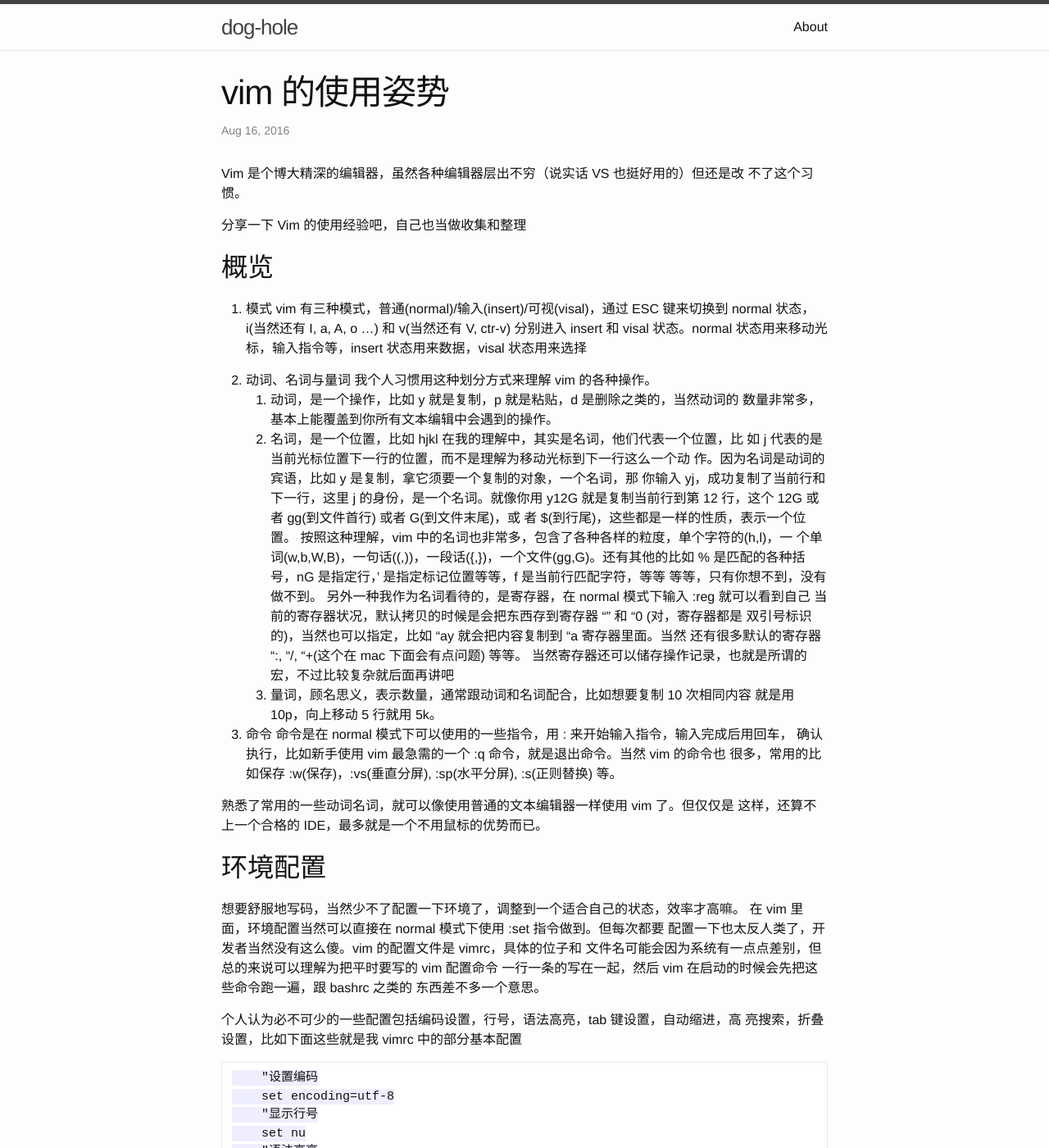
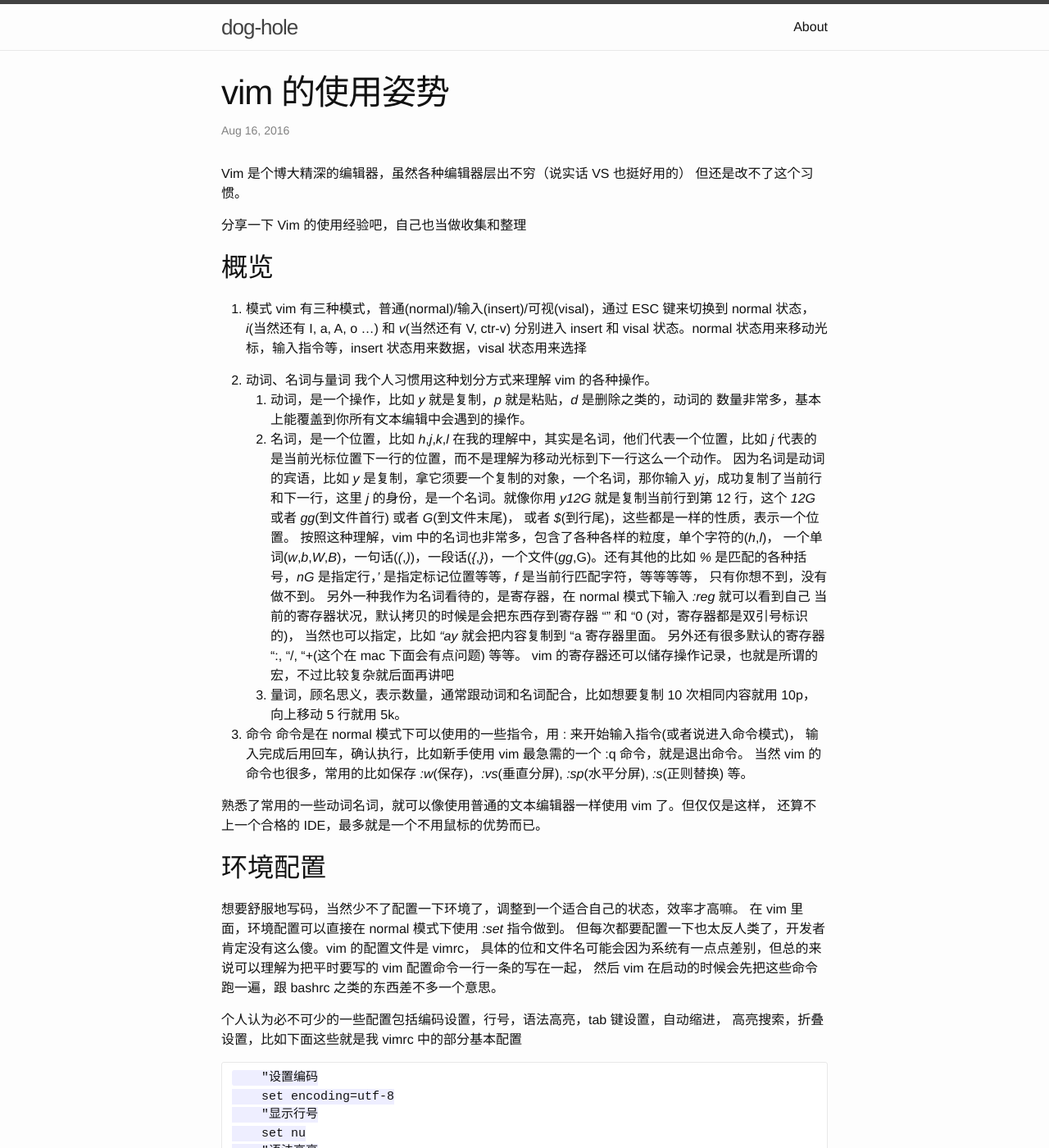
Before and after one commit to Crazydogs/Crazydogs.github.io, a Jekyll site: the page built from _posts/2016-8-16-vim-的使用姿势.markdown, in a window 1280 px wide and 1400 px high. Shown: the whole window at 82% size. Built offline with Jekyll 4.4.1, drawn with Linux system fonts in a browser that asks for light colours; some of the changed text lies outside the part shown.

Commit message:
格式调整

`````diff
--- a/_posts/2016-8-16-vim-的使用姿势.markdown
+++ b/_posts/2016-8-16-vim-的使用姿势.markdown
@@ -5,57 +5,56 @@
 category: coding
 ---
 
-Vim 是个博大精深的编辑器，虽然各种编辑器层出不穷（说实话 VS 也挺好用的）但还是改
-不了这个习惯。
+Vim 是个博大精深的编辑器，虽然各种编辑器层出不穷（说实话 VS 也挺好用的）
+但还是改不了这个习惯。
 
 分享一下 Vim 的使用经验吧，自己也当做收集和整理
 
 ## 概览
 1. 模式
 vim 有三种模式，普通(normal)/输入(insert)/可视(visal)，通过 ESC 键来切换到 normal
-状态，i(当然还有 I, a, A, o ...) 和 v(当然还有 V, ctr-v) 分别进入 insert 和 visal
+状态，*i*(当然还有 I, a, A, o ...) 和 *v*(当然还有 V, ctr-v) 分别进入 insert 和 visal
 状态。normal 状态用来移动光标，输入指令等，insert 状态用来数据，visal 状态用来选择
 
 2. 动词、名词与量词
 我个人习惯用这种划分方式来理解 vim 的各种操作。
-    1. 动词，是一个操作，比如 y 就是复制，p 就是粘贴，d 是删除之类的，当然动词的
+    1. 动词，是一个操作，比如 *y* 就是复制，*p* 就是粘贴，*d* 是删除之类的，动词的
     数量非常多，基本上能覆盖到你所有文本编辑中会遇到的操作。
-    2. 名词，是一个位置，比如 hjkl 在我的理解中，其实是名词，他们代表一个位置，比
-    如 j 代表的是当前光标位置下一行的位置，而不是理解为移动光标到下一行这么一个动
-    作。因为名词是动词的宾语，比如 y 是复制，拿它须要一个复制的对象，一个名词，那
-    你输入 yj，成功复制了当前行和下一行，这里 j 的身份，是一个名词。就像你用 y12G
-    就是复制当前行到第 12 行，这个 12G 或者 gg(到文件首行) 或者 G(到文件末尾)，或
-    者 $(到行尾)，这些都是一样的性质，表示一个位置。
-    按照这种理解，vim 中的名词也非常多，包含了各种各样的粒度，单个字符的(h,l)，一
-    个单词(w,b,W,B)，一句话((,))，一段话({,})，一个文件(gg,G)。还有其他的比如 %
-    是匹配的各种括号，nG 是指定行，' 是指定标记位置等等，f 是当前行匹配字符，等等
-    等等，只有你想不到，没有做不到。
-    另外一种我作为名词看待的，是寄存器，在 normal 模式下输入 :reg 就可以看到自己
-    当前的寄存器状况，默认拷贝的时候是会把东西存到寄存器 "" 和 "0 (对，寄存器都是
-    双引号标识的)，当然也可以指定，比如 "ay 就会把内容复制到 "a 寄存器里面。当然
-    还有很多默认的寄存器 ":, "/, "+(这个在 mac 下面会有点问题) 等等。
-    当然寄存器还可以储存操作记录，也就是所谓的宏，不过比较复杂就后面再讲吧
-    3. 量词，顾名思义，表示数量，通常跟动词和名词配合，比如想要复制 10 次相同内容
-    就是用 10p，向上移动 5 行就用 5k。
+    2. 名词，是一个位置，比如 *h*,*j*,*k*,*l* 在我的理解中，其实是名词，他们代表一个位置，比如
+    *j* 代表的是当前光标位置下一行的位置，而不是理解为移动光标到下一行这么一个动作。
+    因为名词是动词的宾语，比如 *y* 是复制，拿它须要一个复制的对象，一个名词，那你输入
+    *yj*，成功复制了当前行和下一行，这里 *j* 的身份，是一个名词。就像你用 *y12G*
+    就是复制当前行到第 12 行，这个 *12G* 或者 *gg*(到文件首行) 或者 *G*(到文件末尾)，
+    或者 *$*(到行尾)，这些都是一样的性质，表示一个位置。
+    按照这种理解，vim 中的名词也非常多，包含了各种各样的粒度，单个字符的(*h*,*l*)，
+    一个单词(*w*,*b*,*W*,*B*)，一句话(*(*,*)*)，一段话(*{*,*}*)，一个文件(*gg*,G)。还有其他的比如 *%*
+    是匹配的各种括号，*nG* 是指定行，*'* 是指定标记位置等等，*f* 是当前行匹配字符，等等等等，
+    只有你想不到，没有做不到。
+    另外一种我作为名词看待的，是寄存器，在 normal 模式下输入 *:reg* 就可以看到自己
+    当前的寄存器状况，默认拷贝的时候是会把东西存到寄存器 "" 和 "0 (对，寄存器都是双引号标识的)，
+    当然也可以指定，比如 *"ay* 就会把内容复制到 "a 寄存器里面。
+    另外还有很多默认的寄存器 ":, "/, "+(这个在 mac 下面会有点问题) 等等。
+    vim 的寄存器还可以储存操作记录，也就是所谓的宏，不过比较复杂就后面再讲吧
+    3. 量词，顾名思义，表示数量，通常跟动词和名词配合，比如想要复制 10 次相同内容就用 10p，
+    向上移动 5 行就用 5k。
 
 3. 命令
-命令是在 normal 模式下可以使用的一些指令，用 : 来开始输入指令，输入完成后用回车，
-确认执行，比如新手使用 vim 最急需的一个 :q 命令，就是退出命令。当然 vim 的命令也
-很多，常用的比如保存 :w(保存)，:vs(垂直分屏), :sp(水平分屏), :s(正则替换) 等。
+命令是在 normal 模式下可以使用的一些指令，用 : 来开始输入指令(或者说进入命令模式)，
+输入完成后用回车，确认执行，比如新手使用 vim 最急需的一个 :q 命令，就是退出命令。
+当然 vim 的命令也很多，常用的比如保存 *:w*(保存)，*:vs*(垂直分屏), *:sp*(水平分屏), *:s*(正则替换) 等。
 
-熟悉了常用的一些动词名词，就可以像使用普通的文本编辑器一样使用 vim 了。但仅仅是
-这样，还算不上一个合格的 IDE，最多就是一个不用鼠标的优势而已。
+熟悉了常用的一些动词名词，就可以像使用普通的文本编辑器一样使用 vim 了。但仅仅是这样，
+还算不上一个合格的 IDE，最多就是一个不用鼠标的优势而已。
 
 ## 环境配置
 想要舒服地写码，当然少不了配置一下环境了，调整到一个适合自己的状态，效率才高嘛。
-在 vim 里面，环境配置当然可以直接在 normal 模式下使用 :set 指令做到。但每次都要
-配置一下也太反人类了，开发者当然没有这么傻。vim 的配置文件是 vimrc，具体的位子和
-文件名可能会因为系统有一点点差别，但总的来说可以理解为把平时要写的 vim 配置命令
-一行一条的写在一起，然后 vim 在启动的时候会先把这些命令跑一遍，跟 bashrc 之类的
-东西差不多一个意思。
+在 vim 里面，环境配置可以直接在 normal 模式下使用 *:set* 指令做到。
+但每次都要配置一下也太反人类了，开发者肯定没有这么傻。vim 的配置文件是 vimrc，
+具体的位和文件名可能会因为系统有一点点差别，但总的来说可以理解为把平时要写的 vim 配置命令一行一条的写在一起，
+然后 vim 在启动的时候会先把这些命令跑一遍，跟 bashrc 之类的东西差不多一个意思。
 
-个人认为必不可少的一些配置包括编码设置，行号，语法高亮，tab 键设置，自动缩进，高
-亮搜索，折叠设置，比如下面这些就是我 vimrc 中的部分基本配置
+个人认为必不可少的一些配置包括编码设置，行号，语法高亮，tab 键设置，自动缩进，
+高亮搜索，折叠设置，比如下面这些就是我 vimrc 中的部分基本配置
 
 ````
     "设置编码
@@ -84,9 +83,10 @@
 ````
 
 当然如果用来写码的话，这依然还是不够的。IDE 的重要功能之一就是减少我们的输入量，
-也就是传说中的自动补全，联想输入之类的，vim 虽然也有(ctr-n)来自动补全，但是是要求
-先输入过一遍，所以就要请出强大的 map 命令了。map 其实就是配置文件中的宏，可以把
-特定的输入转为其他的输入。
+也就是传说中的自动补全，联想输入之类的，vim 虽然也有(ctr-n)来自动补全，
+但是是要求先输入过一遍，所以就要请出强大的 map 命令了。map 其实就是配置文件中的宏，
+可以把特定的输入转为其他的输入。
+
 比如作为一个前端，我的 vimrc 里面有这样的配置
 
 ````
@@ -97,21 +97,23 @@
 
 let mapleader 这一句是设定 map 的启动键，当然这并不是必须的，直接
 
-inoremap ;link <link rel="stylesheet" type="text/css" href=""><esc>hi
+````
+    inoremap ;link <link rel="stylesheet" type="text/css" href=""><esc>hi
+````
 
 也是可以的，当然写成变量更好一些啦。
-下面一句 map 的意思就是当输入 ;html 的时候，转换成后面的输入，其中 <esc> 还切回
-了普通模式，k 移动到 body 标签里面，再用 i 切回 insert 模式。第二句其实也差不多，
-是针对 link 标签的一个 map。而 map 命令中还加了两个参数，就是 inoremap 中的 i 和
-nore，i 表示这个 map 只在 insert 模式生效（当然可以猜到 v 和 n 代表啥了，其实还
-有 c 是命令行模式），nore 表示不进行递归。
+下面一句 map 的意思就是当输入 *;html* 的时候，转换成后面的输入，其中 <esc> 还切回了普通模式，
+k 移动到 body 标签里面，再用 i 切回 insert 模式。
 
-递归 map 是什么意思呢，就是说如果我为了输入引号方便，把 " map 到 ""，递归的话，新
-输入的两个双引号就又会变成 4 个，4 个变成 8 个，就没完没了了。vim 默认递归 map，
+第二句其实也差不多，是针对 link 标签的一个 map。而 map 命令中还加了两个参数，就是 inoremap 中的 i 和
+nore，i 表示这个 map 只在 insert 模式生效（当然可以猜到 v 和 n 代表啥了，其实还有
+c 是命令行模式），nore 表示不进行递归。
+
+递归 map 是什么意思呢，就是说如果我为了输入引号方便，把 " map 到 ""，递归的话，
+新输入的两个双引号就又会变成 4 个，4 个变成 8 个，就没完没了了。vim 默认递归 map，
 所以如果可能出问题的 map 就不要递归了。
 
-当然 map 的用处远远不止这些，比如说我使用了一个 nerdtree 的 vim 插件打开插件很麻
-烦那可以加一个命令的 map
+当然 map 的用处远远不止这些，比如说我使用了一个 nerdtree 的 vim 插件打开插件很麻烦那可以加一个命令的 map
 
 ````
     noremap to :NERDTreeToggle<CR>
@@ -135,45 +137,44 @@
 总之就是写码的时候有任何要手打的不爽的东西就全丢进去就好了。
 
 ## 使用技巧
-我最喜欢 vim 的一点就是它足够简单，没错，虽然很难用好，但是其实它很简单。vim 提
-供的功能都非常基础，并不提供什么特别厉害的定制的功能，甚至连特定语言的 map 都要
-自己做，写个 for 循环并不会打完 fo 就出来个下来列表问你是要 for in 还是 for i++
+我最喜欢 vim 的一点就是它足够简单，没错，虽然很难用好，但是其实它很简单。
+vim 提供的功能都非常基础，并不提供什么特别厉害的定制的功能，甚至连特定语言的 map
+都要自己做，写个 for 循环并不会打完 fo 就出来个下来列表问你是要 for in 还是 for i++
 。但这些东西，只要你需要，通过他提供的能力，都能够做到。
 
-要用好 vim 确实须要很长的学习时间，单纯地背指令表并不能体验到用它编码的乐趣。用
-vim，我感觉乐趣是为自己量身定做一个编辑器。须要把一个单词变成一个 HTML 标签，没
-问题，短短一行 map 就可以做到，写 css 伪类元素的时候老是忘记加 content 和 dispaly，
-想方便地规范老代码的缩进，都可以做到，可能须要花一点点心思，但完成得越多，就会感
-觉自己越离不开它。
+要用好 vim 确实须要很长的学习时间，单纯地背指令表并不能体验到用它编码的乐趣。
+用vim，我感觉乐趣是为自己量身定做一个编辑器。须要把一个单词变成一个 HTML 标签，
+没问题，短短一行 map 就可以做到，写 css 伪类元素的时候老是忘记加 content 和 dispaly，
+想方便地规范老代码的缩进，都可以做到，可能须要花一点点心思，但完成得越多，
+就会感觉自己越离不开它。
 
 所以最重要的技巧，就是要够懒，懒得做任何重复的输入工作，找到方法，实现它。
 
 ## 文件以外
-做文本编辑的时候，特别是写码，有很多功能需求是来自文本以外的。对此，vim 也提供了
-很多好用的功能。
+做文本编辑的时候，特别是写码，有很多功能需求是来自文本以外的。对此，
+vim 也提供了很多好用的功能。
 
 最常用的一个是切换到命令行，把 vim 放到后台运行。在 vim 中使用 :sh 命令就可以了，
 会切到一个 bash 环境，想要退出的时候 exit 一下就又回了。
 
-还有一个系统剪贴板的功能，就是之前提到过的 "+ 寄存器，这个寄存器就是指向的系统剪
-贴板。不过在 mac 上还要费点功夫，装 xcode 再装 macvim 之类的，才能用上。
+还有一个系统剪贴板的功能，就是之前提到过的 "+ 寄存器，这个寄存器就是指向的系统剪贴板。
+不过在 mac 上还要费点功夫，装 xcode 再装 macvim 之类的，才能用上。
 
 还有引入其他文件的 :r 命令，改变当前文件名的 :f 命令 等等
 
-当这些都不能满足你的跨文件需求的时候，可能腰考虑使用一下 vim 的插件了，比如上面
-提到过的 NERDTree 插件，其实就是在你的 vim 侧边加一个目录树。但 vim 的插件又是另
-一个大坑了。
+当这些都不能满足你的跨文件需求的时候，可能腰考虑使用一下 vim 的插件了，比如上面提到过的
+NERDTree 插件，其实就是在你的 vim 侧边加一个目录树。但 vim 的插件又是另一个大坑了。
 
 ## 宏
-在我自己看来，vim 的稍微复杂一些的操作，都是宏。之前说过 vim 是一个高度定制化，越
-用越爽的编辑器，而这些定制操作，就都是宏，复杂的操作都是能通过基本操作组合而成的，
+在我自己看来，vim 的稍微复杂一些的操作，都是宏。之前说过 vim 是一个高度定制化，
+越用越爽的编辑器，而这些定制操作，就都是宏，复杂的操作都是能通过基本操作组合而成的，
 而在 vim 里面非常方便就可以做到，比如上面提到的 map。
 
-当然提到 vim 的宏的时候，大家所指的比较多的应该是指 q 的 recoding 功能。在 normal
-模式下 q 接你想要记录的寄存器名称，比如 qa 就会进入 recoding 状态，这个状态下会
-记录你的所有操作，直到你再按一下 q 结束录制，然后你用 :reg 打开你的寄存器列表就
-可以看到自己被记录下来的操作了。使用的时候也很简单，比如 qa 录制的，那用 @a 就可以
-执行了。所以单从功能上来说，这是一个几乎万能的指令了，毕竟所有操作都能做对吧。
+当然提到 vim 的宏的时候，大家所指的比较多的应该是指 *q* 的 recoding 功能。在 normal
+模式下 *q* 接你想要记录的寄存器名称，比如 *qa* 就会进入 recoding 状态，这个状态下会记录你的所有操作，
+直到你再按一下 *q* 结束录制，然后你用 *:reg* 打开你的寄存器列表就可以看到自己被记录下来的操作了。
+使用的时候也很简单，比如 *qa* 录制的，那用 *@a* 就可以执行了。所以单从功能上来说，
+这是一个几乎万能的指令了，毕竟所有操作都能做对吧。
 
 举个简单点的例子，比如我们有一个很长的 <li> 列表，类似这样
 
@@ -193,8 +194,7 @@
     <li>5</li>
 ````
 
-这种并不是特别常用的功能，可能不适合放在 vimrc 里面，那我们可以写这么一个宏到寄
-存器 a 里面
+这种并不是特别常用的功能，可能不适合放在 vimrc 里面，那我们可以写这么一个宏到寄存器 "a 里面
 
 ````
    0f>lvt<yj0f>p(ctr-a)0
@@ -204,9 +204,9 @@
    // 按 control + a 是能记录下来的，这是把数字 +1 的组合键，然后跳回行首
 ````
 
-然后在第一行里面填 2，或者任何你想要的起始数字，然后输入 3@a(也就是把 a 里面的操
-作重复 3 遍)，就搞定了。复杂的功 能都是简单功能的组合，只要习惯了这点，没什么是做
-不到的。
+然后在第一行里面填 2，或者任何你想要的起始数字，然后输入 *3@a*
+(也就是把 a 里面的操作重复 3 遍)，就搞定了。复杂的功 能都是简单功能的组合，
+只要习惯了这点，没什么是做不到的。
 
 
 未完待续，施工中
`````
